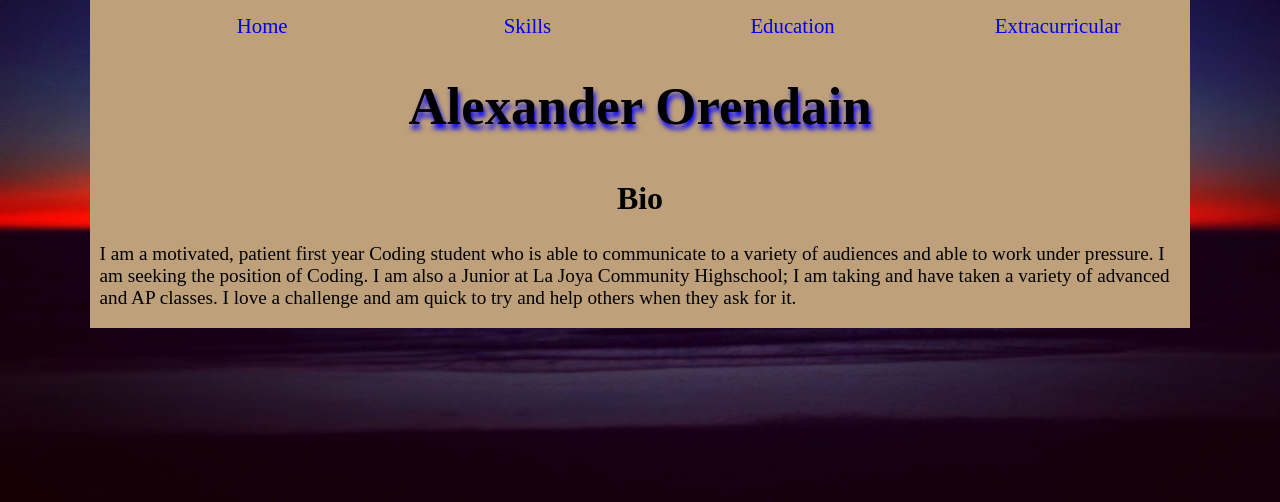
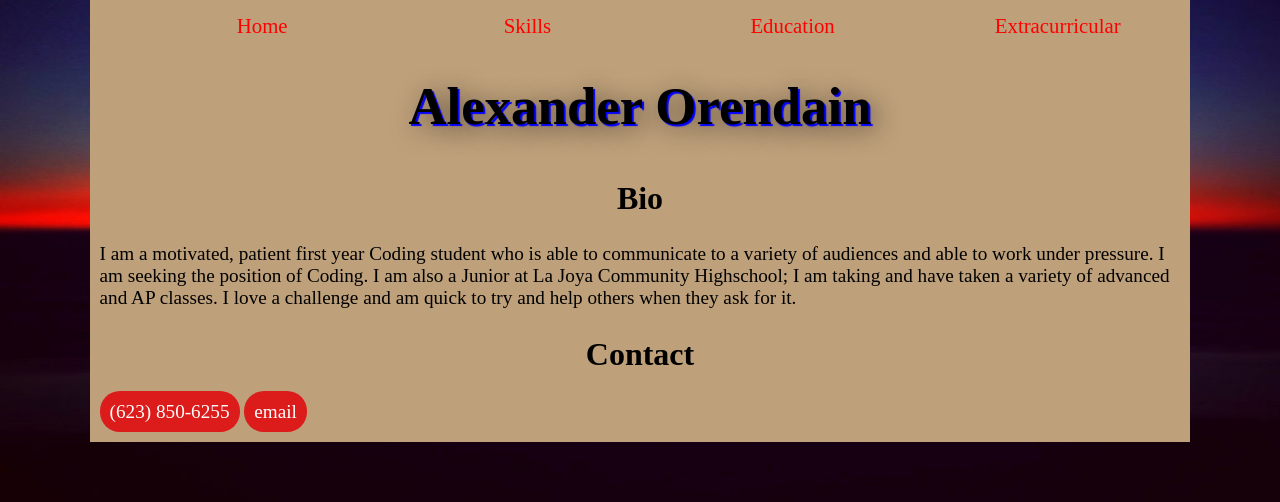
Before and after one commit to AOrendain035/AlexanderO-Portfolio-Resume, a plain HTML site: page index.html in a window 1280 px wide. Shown: the part 298-800 px from the top of the page. Drawn offline with Linux system fonts and the light colour scheme.

Commit message:
More Minor Changes
Changed the text shadow for the h1 with my name on it. Added in a block quote for education page and contact sheet for index page. Need a bit more pictures and quotes from letter of recommendation.

```diff
--- a/ap_styles.css
+++ b/ap_styles.css
@@ -31,18 +31,18 @@ p b {
     font-size: 1.3em;
 }
 
-h1 {
+h1#main {
     font-size: 3.3em;
-    text-shadow: 2px 5px 5px Blue;
+    text-shadow: blue 2px 2px 1px, rgba(21, 21, 21, 0.66) 5px 5px 25px;
     text-align: center;
 }
 
-h2 {
+h1 {
     font-size: 2em;
     text-align: center;
 }
 
-aside {
+aside#edu {
     display: table;
     content: "";
     clear: both;
@@ -50,11 +50,25 @@ aside {
     float: right;
 }
 
-aside img {
+aside#edu img {
     width: 100%;
     float: right;
     padding-right: 30px;
     padding-bottom: 30px;
+}
+
+p#links {
+    width: 100%;
+}
+
+p#links a {
+    color: white;
+    background-color: rgb(220, 27, 27);
+    border-radius: 20px;
+    padding: 10px;
+    text-decoration: none;
+    vertical-align: middle;
+    align-content: center;
 }
 
 /* Header Styles */
@@ -77,5 +91,6 @@ nav a {
     display: block;
     text-align: center;
     text-decoration: none;
+    color: red;
     font-size: 1.3em;
 }
--- a/index.html
+++ b/index.html
@@ -21,10 +21,14 @@
 </header>
 <br>
 <article>
-  <h1>Alexander Orendain</h1>
-  <h2>Bio</h2>
+  <h1 id="main">Alexander Orendain</h1>
+  <h1>Bio</h1>
   <p>I am a motivated, patient first year Coding student who is able to communicate to a variety of audiences and able to work under pressure. I am seeking the position of Coding. I am also a Junior at La Joya Community Highschool; I am taking and have taken a variety of advanced and AP classes. I love a challenge and am quick to try and help others when they ask for it.</p>
-
+  <h1>Contact</h1>
+  <p id="links">
+    <a href="tel:+16238506255">(623) 850-6255</a>
+    <a href="mailto:aorendain035@west-mec.org">email</a>
+  </p>
 </article>
 </body>
 
```
Also changed, not shown: orendain_education.html (+5 -2 lines), orendain_extracurricular.html (+1 -1 lines), orendain_skills.html (+1 -1 lines).
